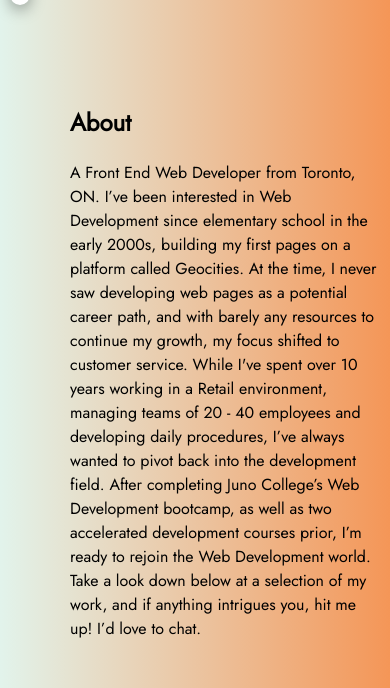
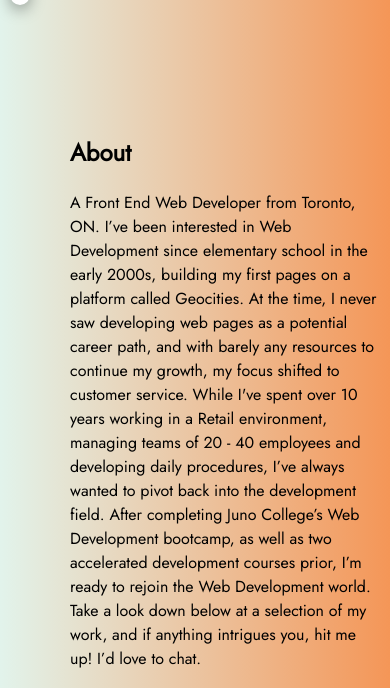
Before and after one commit to shaun-seeram/my-page, a plain HTML site: page index.html in a window 390 px wide. Shown: the part 829-1517 px from the top of the page. Drawn offline with Linux system fonts and the light colour scheme.

Commit message:
Fixed bug

```diff
--- a/style2.css
+++ b/style2.css
@@ -264,6 +264,10 @@ main section {
         padding-left: 60px;
     }
 
+    main section {
+        padding-top: 100px;
+    }
+
     #contact {
         margin-left: unset;
     }
```
